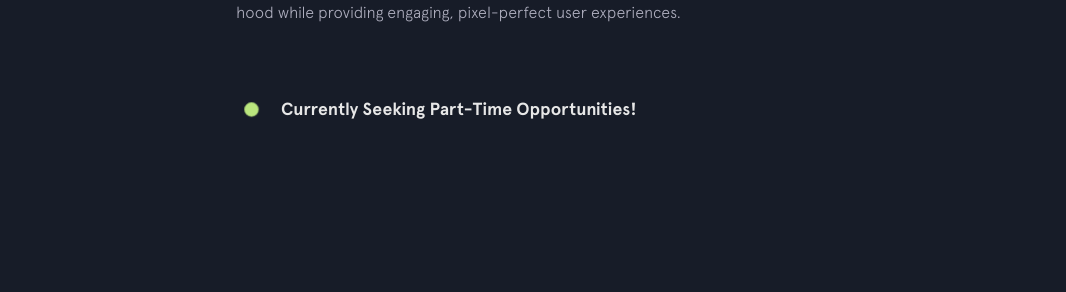
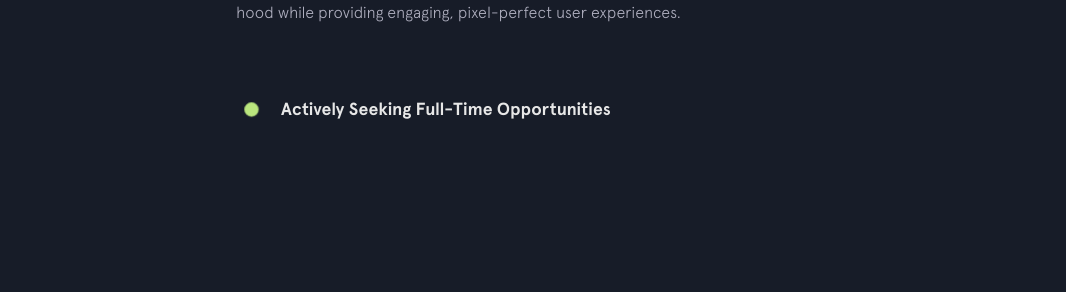
Before and after one commit to dharmitviradia/dharmitviradia.github.io, a Jekyll site: the page built from index.html, in a window 1280 px wide and 900 px high, scrolled down 984 px. Shown: the part 162-454 px from the top of the window, without its empty margins (214-1280 px from the left). Built offline with Jekyll 4.4.1, drawn with Linux system fonts in a browser that asks for light colours; nearby versions of some CDN libraries.

Commit message:
Update employment-status.html

```diff
--- a/_includes/employment-status.html
+++ b/_includes/employment-status.html
@@ -3,5 +3,5 @@
     <div class="status__light__ring"></div>
     <div class="status__light__led"></div>
   </div>
-  <div class="status__message">Currently Seeking Part-Time Opportunities!</div>
+  <div class="status__message">Actively Seeking Full-Time Opportunities</div>
 </a>
```
